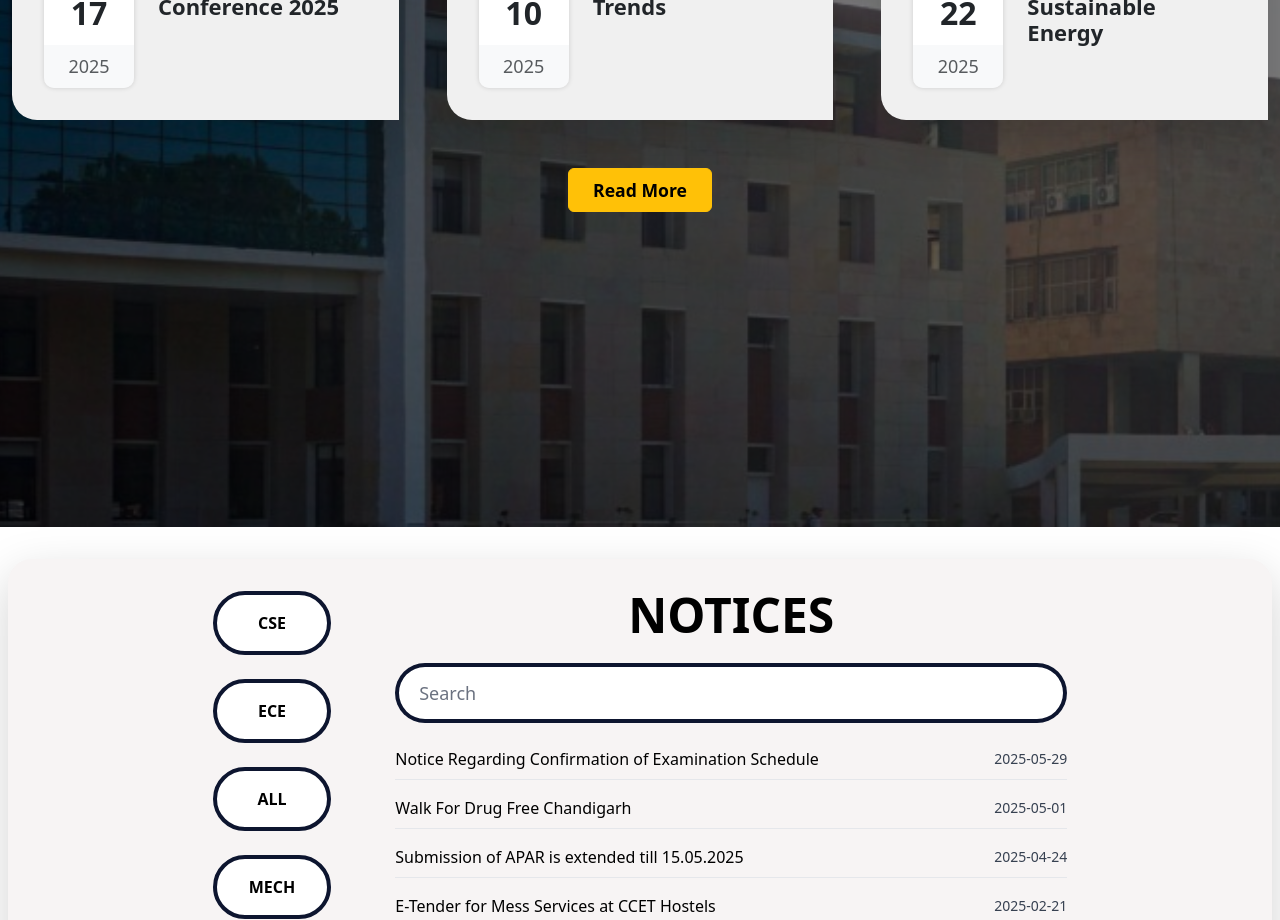
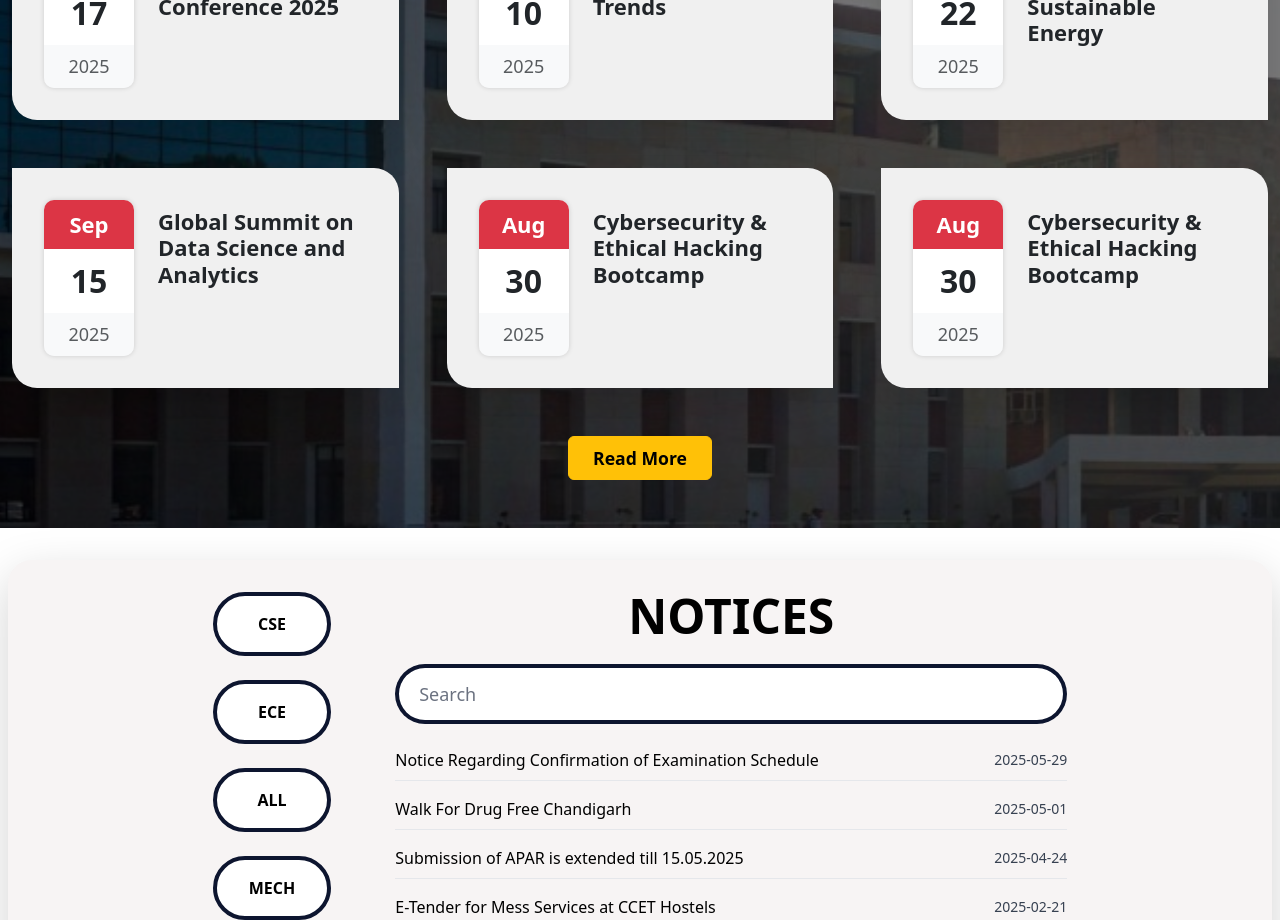
Before and after one commit to vansshb5/ccet-website, a React (Vite) app: page / in a window 1280 px wide. Shown: the part 1640-2560 px from the top of the page. Built offline with nearby package versions, Linux system fonts and the light colour scheme.

Commit message:
clander done

```diff
--- a/src/assets/home/Events/events.js
+++ b/src/assets/home/Events/events.js
@@ -24,6 +24,10 @@ const events = [
     id: 5,
     title: "Cybersecurity & Ethical Hacking Bootcamp",
     date: "2025-08-30"
+  },{
+    id: 6,
+    title: "Cybersecurity & Ethical Hacking Bootcamp",
+    date: "2025-08-30"
   }
 ];
 
--- a/src/pages/Home/EventCalendar.jsx
+++ b/src/pages/Home/EventCalendar.jsx
@@ -24,8 +24,16 @@ const EventCalendar = () => {
       <div className="position-relative container" style={{ zIndex: 2 }}>
         <h2 className="fw-bold text-white display-3 mb-5">Event Calendar</h2>
 
+        {/* First row of 3 cards */}
         <div className="row justify-content-center align-items-center gx-5 gy-5 mb-4">
           {visibleEvents.map((event) => (
+            <EventCard key={event.id} event={event} />
+          ))}
+        </div>
+
+        {/* Second row of 3 more cards (next 3 events) */}
+        <div className="row justify-content-center align-items-center gx-5 gy-5 mb-4">
+          {events.slice(3, 6).map((event) => (
             <EventCard key={event.id} event={event} />
           ))}
         </div>
```
Also changed, not shown: 1 other file (tests, documents, lock files or other folders).
